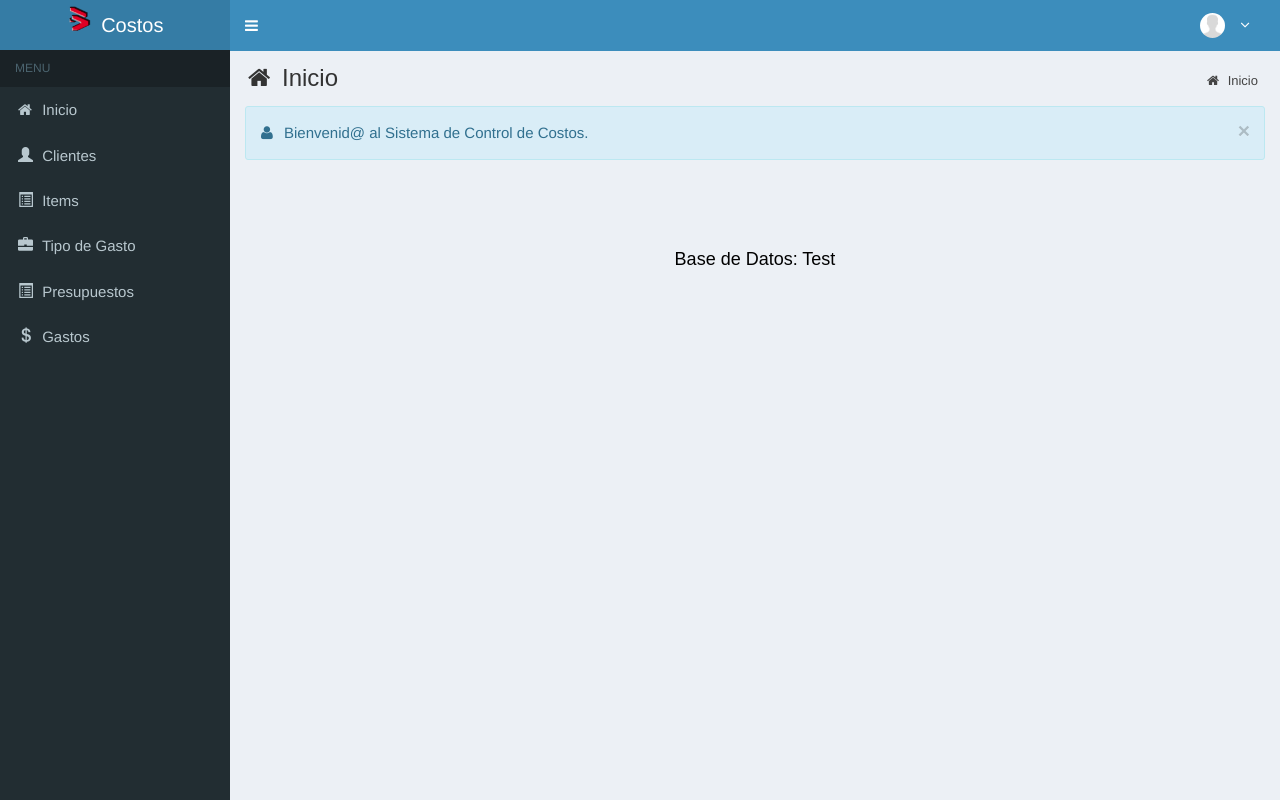
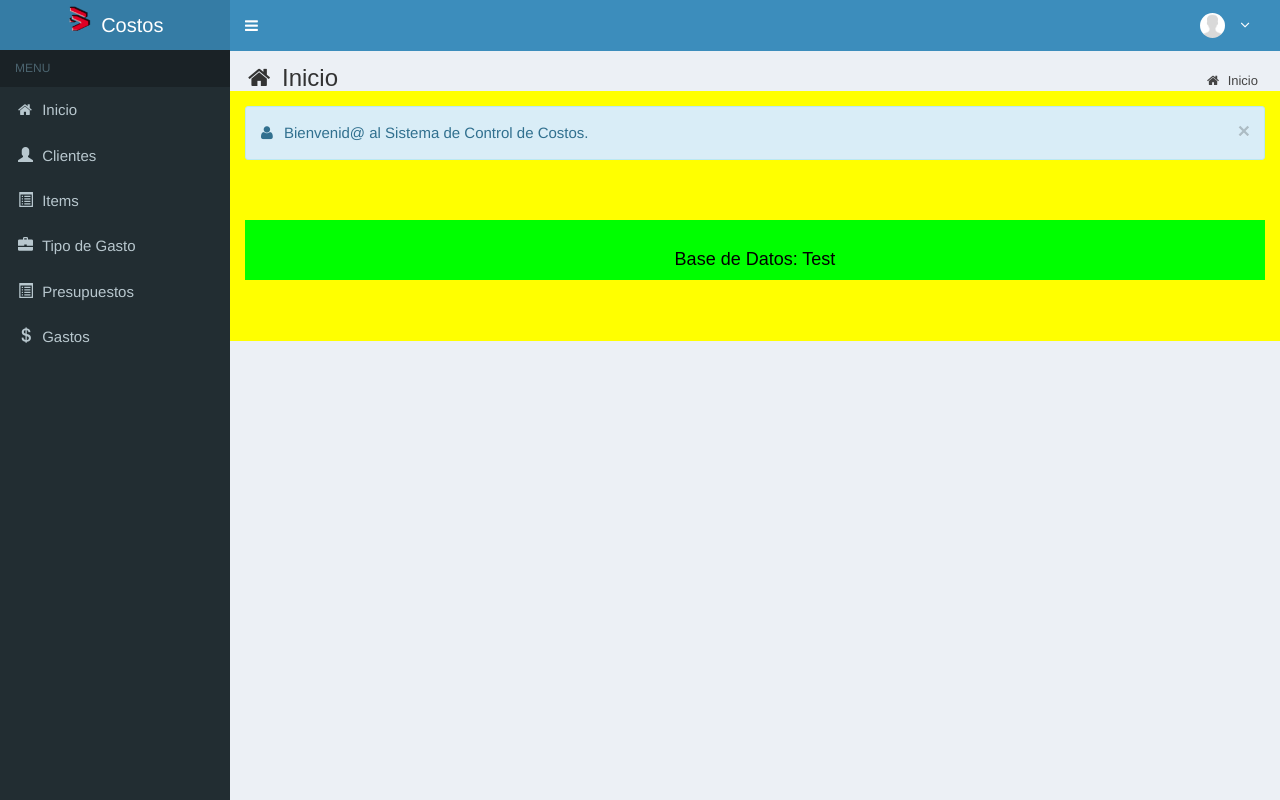
Before and after one commit to DaromDesarrollos/Pruebas, a PHP site: page /tcpdf/main.php?module=inicio in a window 1280 px wide. Run offline with PHP 8.4, Linux system fonts and the light colour scheme; the visitor is signed in with stand-in values (Sample User, id 1); some libraries are stand-ins or nearby versions; some web fonts are replaced.

Commit message:
Colores de Inicio

```diff
--- a/modulos/start/view.php
+++ b/modulos/start/view.php
@@ -9,7 +9,7 @@
   </section>
 
   <!-- Main content -->
-  <section class="content">
+  <section class="content" style="background:#FF0;">
     <div class="row">
       <div class="col-lg-12 col-xs-12">
         <div class="alert alert-info alert-dismissable">
@@ -22,7 +22,7 @@
     </div>
 
    	<?php //include 'empresa.php';?>
-	<div style=" display: flex;  justify-content: center;  align-items: center;  margin-top: 40px; ">
+	<div style=" display: flex;  justify-content: center;  align-items: center;  margin-top: 40px; background:#0F0;">
 
     <table>
     	<tr>
```
